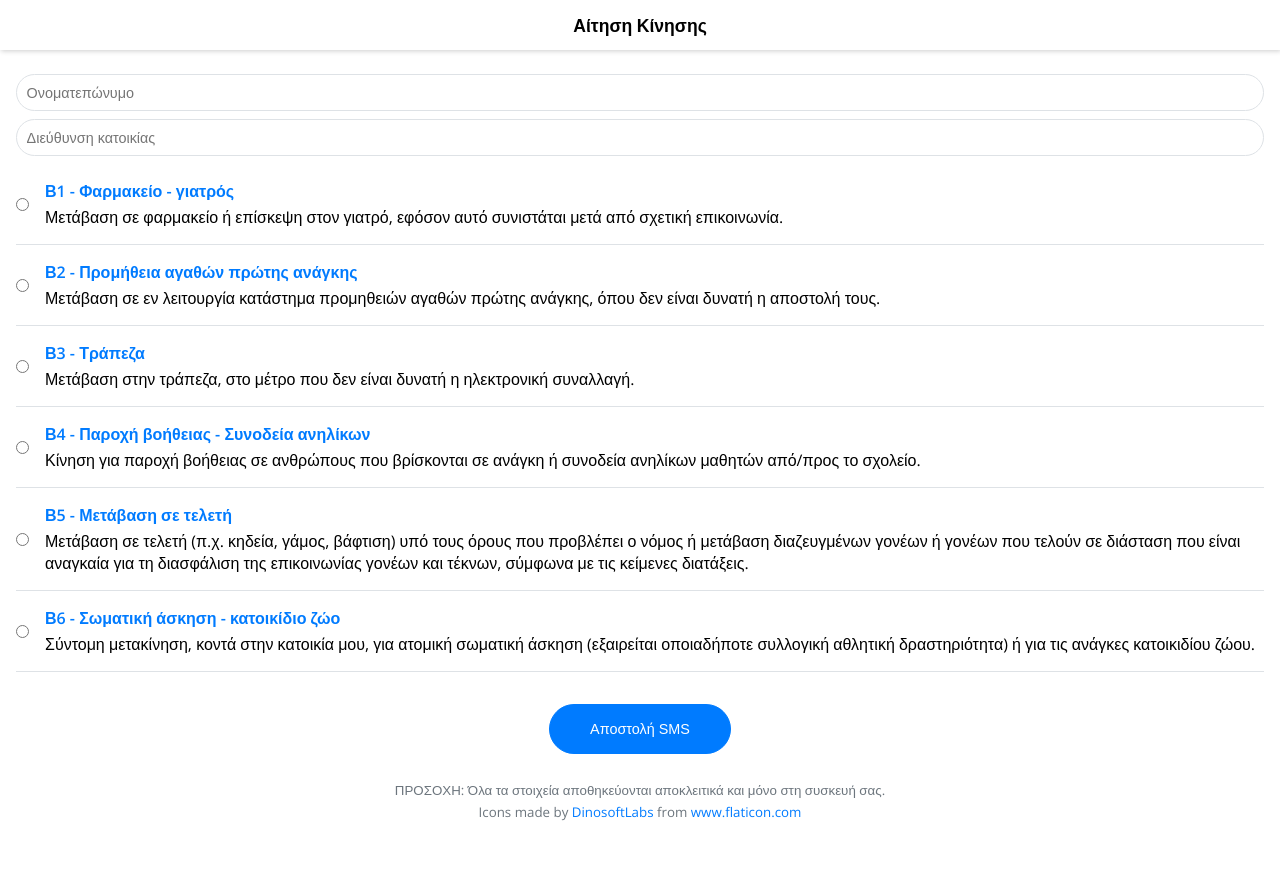
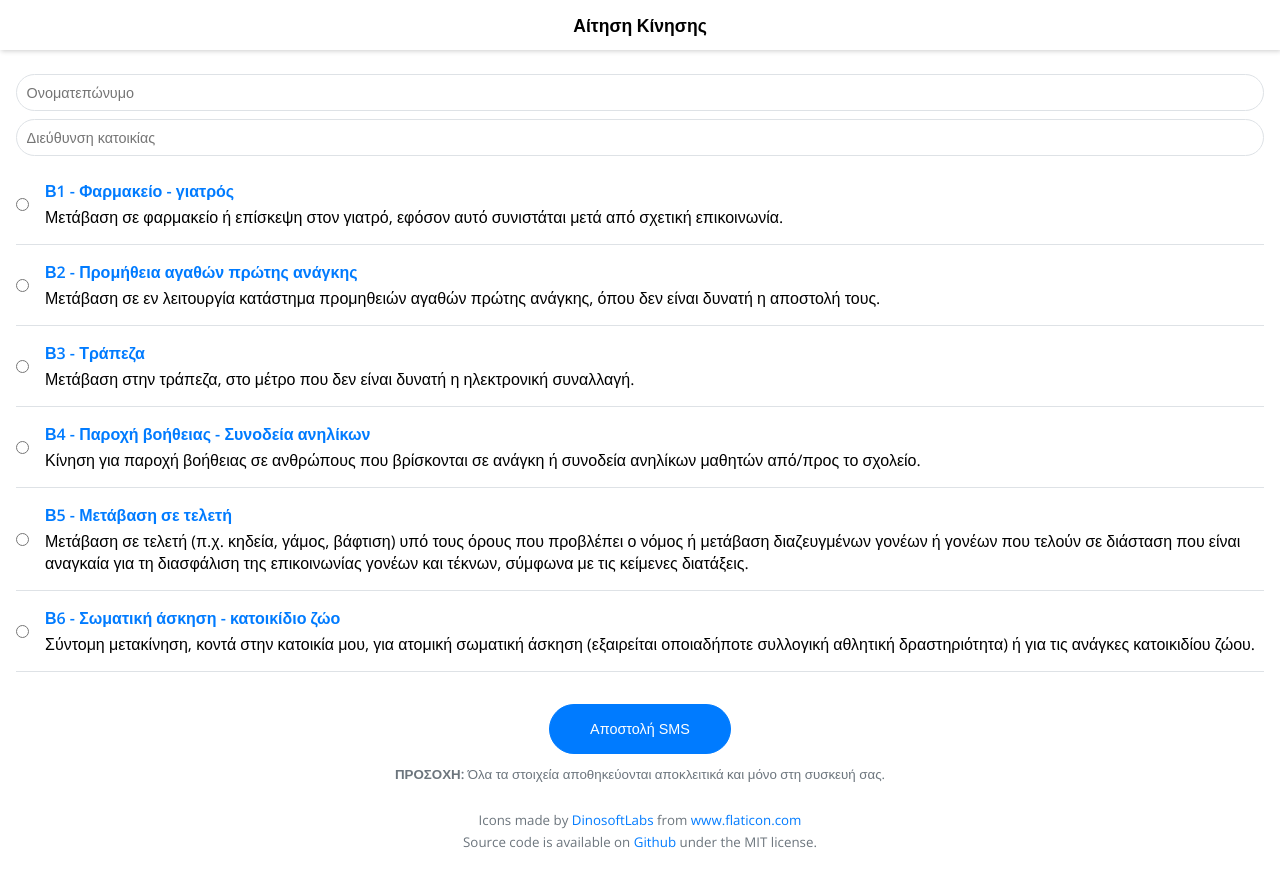
Before and after one commit to georapbox/lockdown-movement-application, a website: page index.html in a window 1280 px wide. Before the commit the page ends 846 px from the top, so only its background shows below. Drawn offline with nearby package versions, Linux system fonts and the light colour scheme.

Commit message:
Add source code attribution

```diff
--- a/index.html
+++ b/index.html
@@ -76,17 +76,22 @@
       </ul>
 
       <div class="text-center">
-        <input type="submit" class="btn" value="Αποστολή SMS" />
+        <input type="submit" class="btn" value="Αποστολή SMS" style="margin-bottom: 0.5rem;" />
+
+        <p class="text-muted text-center">
+          <small><strong>ΠΡΟΣΟΧΗ:</strong> Όλα τα στοιχεία αποθηκεύονται αποκλειτικά και μόνο στη συσκευή σας.</small>
+        </p>
       </div>
     </form>
   </section>
 
   <footer>
     <p class="text-muted text-center">
-      <small>ΠΡΟΣΟΧΗ: Όλα τα στοιχεία αποθηκεύονται αποκλειτικά και μόνο στη συσκευή σας.</small>
+      <small>Icons made by <a href="https://www.flaticon.com/authors/dinosoftlabs" title="DinosoftLabs" target="_blank" rel="noopener noreferrer">DinosoftLabs</a> from <a href="https://www.flaticon.com/" title="Flaticon" target="_blank" rel="noopener noreferrer">www.flaticon.com</a></small>
     </p>
+
     <p class="text-muted text-center">
-      <small>Icons made by <a href="https://www.flaticon.com/authors/dinosoftlabs" title="DinosoftLabs" target="_blank" rel="noopener noreferrer">DinosoftLabs</a> from <a href="https://www.flaticon.com/" title="Flaticon" target="_blank" rel="noopener noreferrer">www.flaticon.com</a></small>
+      <small>Source code is available on <a href="https://github.com/georapbox/lockdown-movement-application" target="_blank" rel="noopener noreferrer">Github</a> under the MIT license.</small>
     </p>
   </footer>
 
```
